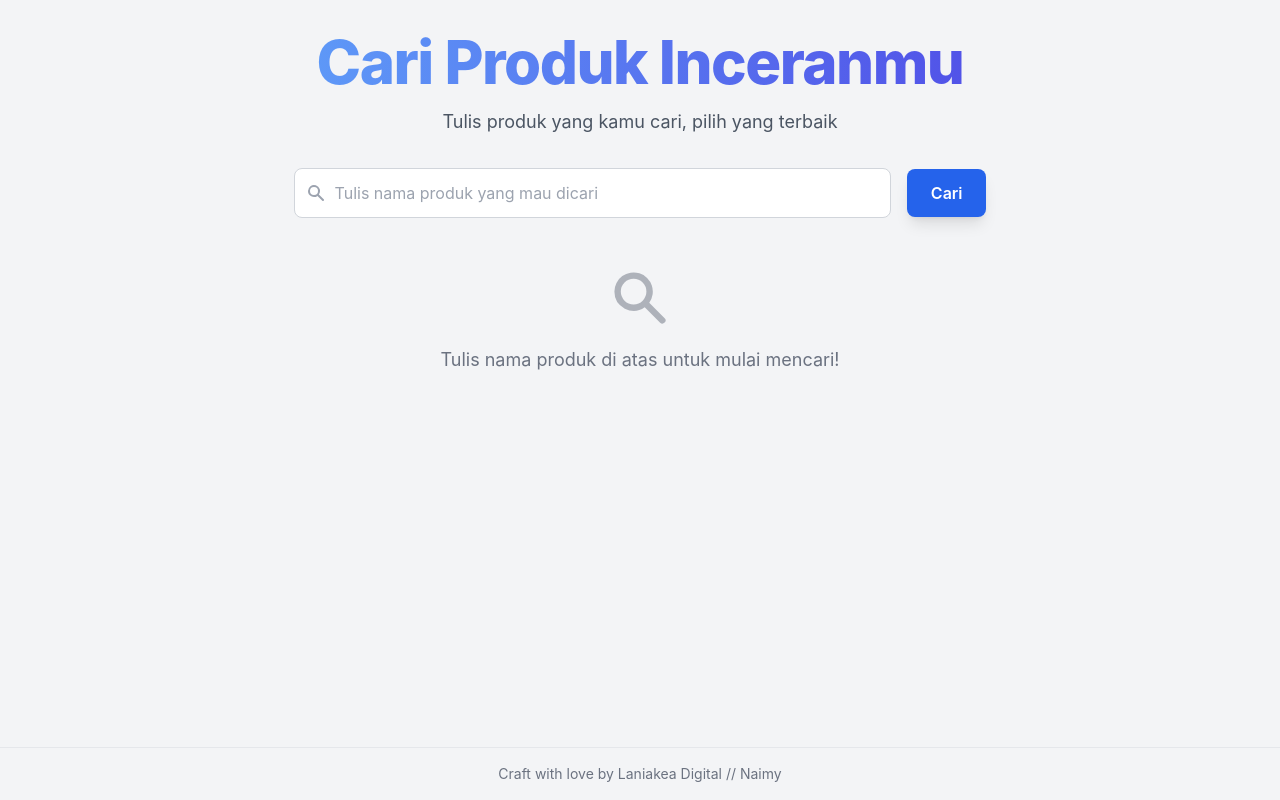
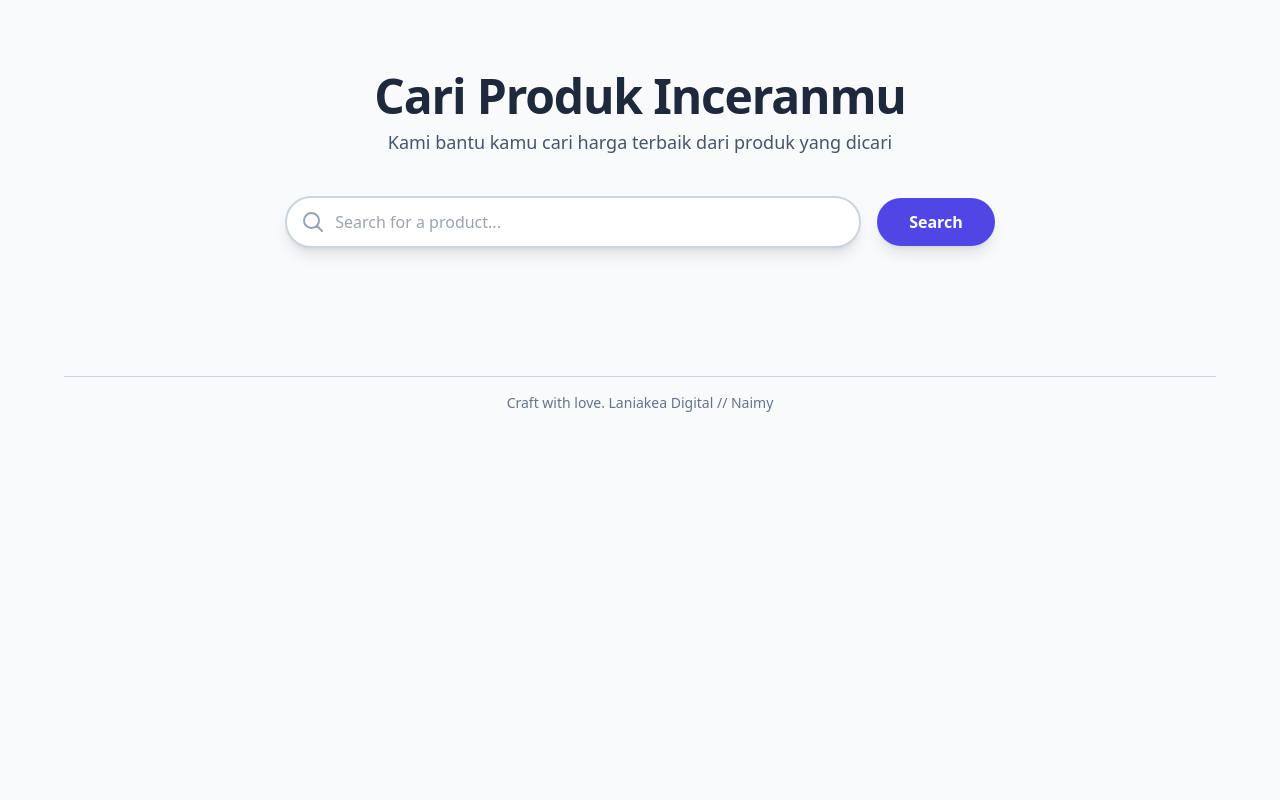
Before and after one commit to amysxe/indonesian-marketplace-aggregator, a Next.js app: page / in a window 1280 px wide. Built offline with nearby package versions, Linux system fonts and the light colour scheme.

Commit message:
Update page.tsx

```diff
--- a/app/page.tsx
+++ b/app/page.tsx
@@ -1,204 +1,149 @@
-'use client'; // This directive indicates a Client Component
+'use client';
 
-import { useState, useEffect } from 'react';
+import { useState } from 'react';
 
-// Define the shape of our product data
-interface Product {
-  source: string;
-  name: string;
-  price: number;
-  seller: string;
-  url: string;
-  imageUrl: string;
-  timestamp: number;
-  dateScraped: string;
+export default function App() {
+  const [searchTerm, setSearchTerm] = useState('');
+  const [products, setProducts] = useState([]);
+  const [isLoading, setIsLoading] = useState(false);
+  const [error, setError] = useState('');
+
+  const handleSearch = async (e) => {
+    e.preventDefault();
+    if (!searchTerm.trim()) {
+      setError('Please enter a product name to search.');
+      return;
     }
 
-export default function App() {
-  const [keyword, setKeyword] = useState<string>('');
-  const [products, setProducts] = useState<Product[]>([]);
-  const [isLoading, setIsLoading] = useState<boolean>(false);
-  const [error, setError] = useState<string | null>(null);
-  const [sortOrder, setSortOrder] = useState<'price' | 'name'>('price');
-
-  // Set the document title on component mount
-  useEffect(() => {
-    document.title = 'Product Scraper';
-  }, []);
-
-  // Handle the search form submission
-  const handleSearch = async (event: React.FormEvent) => {
-    event.preventDefault();
-    if (!keyword.trim()) return;
-
     setIsLoading(true);
-    setError(null);
-    setProducts([]); // Clear previous results
+    setError('');
+    setProducts([]);
 
     try {
-      // Fetch data from our new API endpoint using a POST request
-      const response = await fetch(`/api/scrape`, {
-        method: 'POST',
-        headers: {
-          'Content-Type': 'application/json',
-        },
-        body: JSON.stringify({ query: keyword }),
-      });
+      // The API endpoint is now relative to the root URL
+      const response = await fetch(`/api/scrape?q=${encodeURIComponent(searchTerm)}`);
 
       if (!response.ok) {
-        throw new Error('Failed to fetch data from API.');
+        throw new Error(`HTTP error! status: ${response.status}`);
       }
 
-      const data: Product[] = await response.json();
+      const data = await response.json();
+      if (data.length === 0) {
+        setError('No products found for your search. Please try a different keyword.');
+      }
       setProducts(data);
-    } catch (err: any) {
-      console.error(err);
-      setError(err.message || 'An error occurred while fetching data.');
+    } catch (e) {
+      console.error("Failed to fetch data:", e);
+      setError('Failed to fetch data from API. Please check your network connection or try again later.');
     } finally {
       setIsLoading(false);
     }
   };
 
-  // Sort the products based on the selected order
-  const sortedProducts = [...products].sort((a, b) => {
-    if (sortOrder === 'price') {
-      return a.price - b.price;
+  return (
+    <div className="flex flex-col items-center min-h-screen bg-slate-50 p-8 font-sans antialiased">
+      {/* Tailwind CSS for the page layout */}
+      <style jsx global>{`
+        body {
+          font-family: 'Inter', sans-serif;
         }
-    // Sort by name if price is the same or if name is the chosen sort
-    return a.name.localeCompare(b.name);
-  });
+      `}</style>
 
-  return (
-    <div className="min-h-screen bg-gray-100 dark:bg-gray-900 text-gray-900 dark:text-gray-100 p-8 pb-16">
-      {/* Header and Search Form */}
-      <div className="max-w-4xl mx-auto mb-8 text-center">
-        <h1 className="text-4xl font-extrabold tracking-tight sm:text-5xl lg:text-6xl text-transparent bg-clip-text bg-gradient-to-r from-blue-400 to-indigo-600">
+      {/* Main container with max-width and padding */}
+      <div className="w-full max-w-6xl mx-auto">
+        <header className="text-center my-10">
+          <h1 className="text-4xl md:text-5xl font-extrabold text-slate-800 mb-2 tracking-tight">
             Cari Produk Inceranmu
           </h1>
-        <p className="mt-4 text-lg text-gray-600 dark:text-gray-400">
-          Tulis produk yang kamu cari, pilih yang terbaik
+          <p className="text-lg text-slate-600">
+            Kami bantu kamu cari harga terbaik dari produk yang dicari
           </p>
-        <form onSubmit={handleSearch} className="mt-8 flex flex-col sm:flex-row items-center justify-center gap-4">
-          <div className="relative w-full sm:w-2/3">
-            <div className="absolute inset-y-0 left-0 pl-3 flex items-center pointer-events-none">
-              {/* Search Icon */}
-              <svg className="h-5 w-5 text-gray-400" fill="currentColor" viewBox="0 0 20 20">
-                <path
-                  fillRule="evenodd"
-                  d="M8 4a4 4 0 100 8 4 4 0 000-8zM2 8a6 6 0 1110.89 3.476l4.817 4.817a1 1 0 01-1.414 1.414l-4.816-4.816A6 6 0 012 8z"
-                  clipRule="evenodd"
-                />
-              </svg>
-            </div>
+        </header>
+
+        {/* Search Form */}
+        <form onSubmit={handleSearch} className="flex flex-col sm:flex-row items-center justify-center gap-4 mb-12">
+          <div className="relative w-full sm:w-2/3 md:w-1/2">
             <input
               type="text"
-              value={keyword}
-              onChange={(e) => setKeyword(e.target.value)}
-              placeholder="Tulis nama produk yang mau dicari"
-              className="w-full pl-10 pr-4 py-3 rounded-lg border border-gray-300 dark:border-gray-700 focus:outline-none focus:ring-2 focus:ring-blue-500 transition-colors bg-white dark:bg-gray-800"
-              disabled={isLoading}
+              className="w-full pl-12 pr-4 py-3 border-2 border-slate-300 rounded-full shadow-lg focus:outline-none focus:ring-4 focus:ring-indigo-500/20 transition-all duration-200"
+              placeholder="Search for a product..."
+              value={searchTerm}
+              onChange={(e) => setSearchTerm(e.target.value)}
             />
+            {/* Search Icon */}
+            <svg
+              xmlns="http://www.w3.org/2000/svg"
+              fill="none"
+              viewBox="0 0 24 24"
+              strokeWidth={2}
+              stroke="currentColor"
+              className="w-6 h-6 text-slate-400 absolute left-4 top-1/2 -translate-y-1/2"
+            >
+              <path strokeLinecap="round" strokeLinejoin="round" d="M21 21l-5.197-5.197m0 0A7.5 7.5 0 105.196 5.196a7.5 7.5 0 0010.607 10.607z" />
+            </svg>
           </div>
           <button
             type="submit"
-            className="w-full sm:w-auto px-6 py-3 rounded-lg shadow-lg bg-blue-600 text-white font-semibold hover:bg-blue-700 transition-colors flex items-center justify-center gap-2 disabled:opacity-50"
+            className="w-full sm:w-auto px-8 py-3 bg-indigo-600 text-white font-bold rounded-full shadow-lg hover:bg-indigo-700 focus:outline-none focus:ring-4 focus:ring-indigo-500/50 transition-all duration-200"
             disabled={isLoading}
           >
-            {isLoading ? (
-              <>
-                {/* Loading Spinner */}
-                <svg className="animate-spin h-5 w-5 text-white" xmlns="http://www.w3.org/2000/svg" fill="none" viewBox="0 0 24 24">
-                  <circle className="opacity-25" cx="12" cy="12" r="10" stroke="currentColor" strokeWidth="4"></circle>
-                  <path className="opacity-75" fill="currentColor" d="M4 12a8 8 0 018-8V0C5.373 0 0 5.373 0 12h4zm2 5.291A7.962 7.962 0 014 12H0c0 3.042 1.135 5.824 3 7.938l3-2.647z"></path>
-                </svg>
-                <span>Mencari...</span>
-              </>
-            ) : (
-              <span>Cari</span>
-            )}
+            {isLoading ? 'Searching...' : 'Search'}
           </button>
         </form>
-      </div>
 
-      {/* Sorting Controls */}
-      {products.length > 0 && (
-        <div className="max-w-4xl mx-auto text-right mb-4">
-          <label htmlFor="sort" className="text-sm font-medium mr-2">Urutkan berdasarkan:</label>
-          <select
-            id="sort"
-            value={sortOrder}
-            onChange={(e) => setSortOrder(e.target.value as 'price' | 'name')}
-            className="rounded-md border border-gray-300 dark:border-gray-700 px-3 py-1 bg-white dark:bg-gray-800"
-          >
-            <option value="price">Harga</option>
-            <option value="name">Nama</option>
-          </select>
+        {/* Loading and Error States */}
+        {isLoading && (
+          <div className="flex justify-center items-center my-8">
+            <div className="animate-spin rounded-full h-12 w-12 border-4 border-t-indigo-500 border-slate-200"></div>
           </div>
         )}
 
-      {/* Results Section */}
-      <div className="max-w-6xl mx-auto">
         {error && (
-          <div className="bg-red-500 text-white p-4 rounded-lg shadow-md text-center">
-            <p>{error}</p>
+          <div className="bg-red-100 border border-red-400 text-red-700 px-6 py-4 rounded-lg shadow-md my-8 text-center">
+            <p className="font-semibold text-lg">{error}</p>
           </div>
         )}
 
-        {sortedProducts.length > 0 && (
-          <div className="grid grid-cols-1 sm:grid-cols-2 md:grid-cols-3 lg:grid-cols-4 gap-6">
-            {sortedProducts.map((product, index) => (
-              <a
-                key={index}
-                href={product.url}
-                target="_blank"
-                rel="noopener noreferrer"
-                className="group block rounded-lg overflow-hidden shadow-lg hover:shadow-xl transition-shadow duration-300 bg-white dark:bg-gray-800"
-              >
-                <div className="relative">
+        {/* Product Grid */}
+        <div className="grid grid-cols-1 sm:grid-cols-2 lg:grid-cols-3 gap-8">
+          {products.map((product) => (
+            <a key={product.product_id} href={product.url} target="_blank" rel="noopener noreferrer" className="block">
+              <div className="bg-white rounded-xl shadow-lg hover:shadow-2xl transition-all duration-300 transform hover:-translate-y-2 overflow-hidden">
+                {/* Product Image */}
+                <div className="w-full h-56 bg-slate-200 flex items-center justify-center overflow-hidden">
                   <img
                     src={product.imageUrl}
                     alt={product.name}
-                    className="w-full h-48 object-cover transform group-hover:scale-105 transition-transform duration-300"
-                    onError={(e: any) => { e.target.onerror = null; e.target.src = "https://placehold.co/400x400/1f2937/d1d5db?text=Gambar+Tidak+Ditemukan"; }}
+                    className="object-cover w-full h-full transition-transform duration-300 hover:scale-105"
                   />
-                  <span className="absolute top-2 right-2 px-2 py-1 bg-blue-500 text-white text-xs font-semibold rounded-full">
-                    {product.source}
-                  </span>
                 </div>
-                <div className="p-4">
-                  <h3 className="text-lg font-semibold truncate">{product.name}</h3>
-                  <p className="text-sm text-gray-500 dark:text-gray-400 mt-1 truncate">
-                    Seller: {product.seller}
+                {/* Product Details */}
+                <div className="p-6">
+                  <h2 className="text-xl font-bold text-slate-800 truncate mb-1" title={product.name}>
+                    {product.name}
+                  </h2>
+                  <p className="text-sm font-semibold text-indigo-600 mb-3">
+                    Rp {product.price.toLocaleString('id-ID')}
                   </p>
-                  <p className="text-xl font-bold mt-2 text-blue-600 dark:text-blue-400">
-                    {new Intl.NumberFormat('id-ID', { style: 'currency', currency: 'IDR' }).format(product.price)}
+                  <p className="text-xs text-slate-500 mb-2">
+                    <span className="font-semibold text-slate-700">Source:</span> {product.source}
                   </p>
-                  <p className="text-sm text-gray-500 dark:text-gray-400 mt-1">
-                    Scraped: {product.dateScraped}
+                  <p className="text-xs text-slate-500 mb-2">
+                    <span className="font-semibold text-slate-700">Seller:</span> {product.seller}
                   </p>
+                  <p className="text-xs text-slate-500">
+                    <span className="font-semibold text-slate-700">Scraped:</span> {product.dateScraped}
+                  </p>
+                </div>
               </div>
             </a>
           ))}
         </div>
-        )}
-
-        {products.length === 0 && !isLoading && !error && (
-          <div className="text-center text-gray-500 dark:text-gray-400 mt-12">
-            <svg xmlns="http://www.w3.org/2000/svg" fill="currentColor" viewBox="0 0 20 20" className="mx-auto h-16 w-16 mb-4 opacity-50">
-              <path
-                fillRule="evenodd"
-                d="M8 4a4 4 0 100 8 4 4 0 000-8zM2 8a6 6 0 1110.89 3.476l4.817 4.817a1 1 0 01-1.414 1.414l-4.816-4.816A6 6 0 012 8z"
-                clipRule="evenodd"
-              />
-            </svg>
-            <p className="text-lg">Tulis nama produk di atas untuk mulai mencari!</p>
-          </div>
-        )}
       </div>
 
-      {/* Sticky Footer */}
-      <footer className="fixed bottom-0 left-0 right-0 p-4 text-center text-sm text-gray-500 dark:text-gray-400 bg-gray-100 dark:bg-gray-900 border-t border-gray-200 dark:border-gray-800">
-        <p>Craft with love by Laniakea Digital // Naimy</p>
+      {/* Footer */}
+      <footer className="w-full max-w-6xl mx-auto mt-20 text-center text-slate-500 text-sm py-4 border-t border-slate-300">
+        <p>Craft with love. Laniakea Digital // Naimy</p>
       </footer>
     </div>
   );
```
Lines whose indentation alone changed are shown as unchanged.
